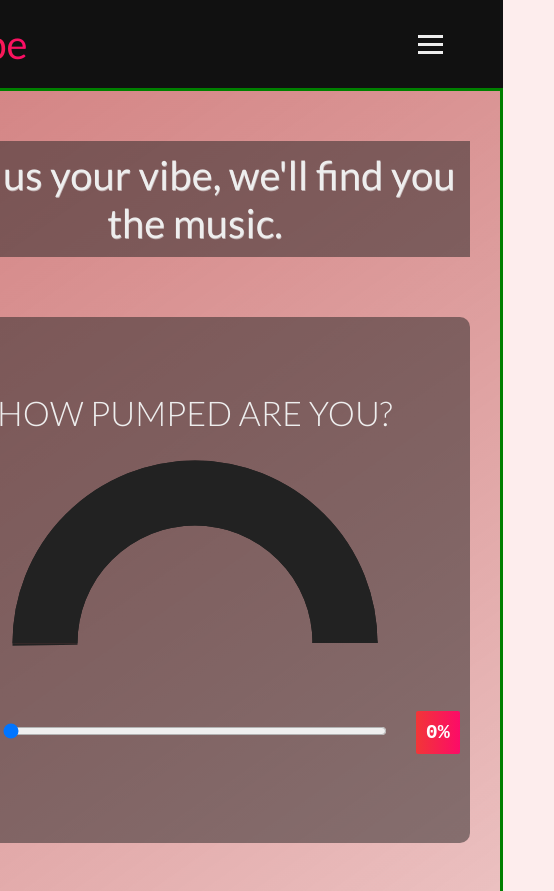
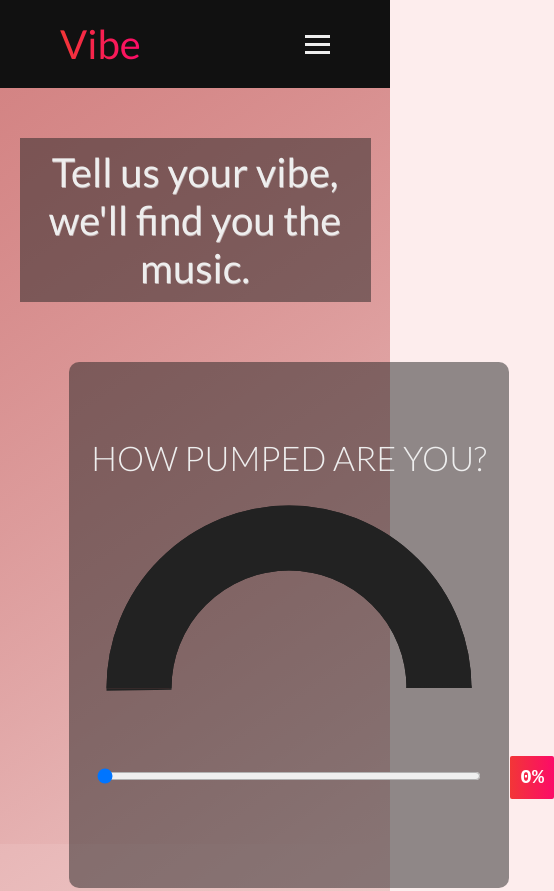
Before and after one commit to Rhys-Morris/vibe, a website with bundled scripts: page app/pages/gauge-page.html in a window 390 px wide. Shown: the top 891 px of the page, 554 px wide, since content can reach past the window. Built offline with nearby package versions, Linux system fonts and the light colour scheme.

Commit message:
fixes the gauge page sizing bug + adds conditional change of the gauge radius

```diff
--- a/app/index.js
+++ b/app/index.js
@@ -1,8 +1,4 @@
 import { initialise } from "./modules/api.js";
-
-const heroCta = document.querySelector(".hero__cta");
-heroCta.addEventListener("click", initialise);
-
 
 // hamburger nav menu
 const hamburger = document.querySelector(".hamburger");
@@ -11,6 +7,11 @@ const navMenu = document.querySelector(".nav__nav-list");
 hamburger.addEventListener("click", mobileMenu);
 
 function mobileMenu() {
+    console.log("here")
     hamburger.classList.toggle("active");
     navMenu.classList.toggle("active");
 }
+
+
+const heroCta = document.querySelector(".hero__cta");
+heroCta.addEventListener("click", initialise);
--- a/app/modules/svg.js
+++ b/app/modules/svg.js
@@ -1,5 +1,6 @@
 /* Set radius for all circles */
-const r = 150;
+console.log(window.screen.width);
+const r = window.screen.width >= 550 ? 150 : 100;
 const circles = document.querySelectorAll(".circle");
 const total_circles = circles.length;
 for (let i = 0; i < total_circles; i++) {
--- a/app/pages/gauge-page.html
+++ b/app/pages/gauge-page.html
@@ -137,7 +137,7 @@
     <footer class="footer">
       <p class="footer__copy">&copy; Vibe 2021</p>
     </footer>
-    <script type="module" src="../modules/randomPlaylist.js"></script>
+    <script src="../index.js" type="module"></script>
     <script src="../modules/fav-music.js" type="module"></script>
     <script src="../modules/svg.js"></script>
     <script src="../modules/gauge.js" type="module"></script>
--- a/app/stylesheets/base.scss
+++ b/app/stylesheets/base.scss
@@ -16,13 +16,17 @@ html {
   flex-direction: column;
   align-items: center;
   background-color: #fdeded;
+  box-sizing: border-box;
+  width: 100%;
+  height: 100%;
 }
 
 body {
   font-size: 1.6rem;
   background: linear-gradient(145deg, #d38383, #fdeded);
   // Define body size on desktops
-  min-width: 100vw;
+  width: 100%;
+  height: 100%;
   // background: linear-gradient(250deg, rgb(58,173, 217), rgb(82,196,118));
 }
 
--- a/app/stylesheets/gauge-page.scss
+++ b/app/stylesheets/gauge-page.scss
@@ -1,6 +1,6 @@
 .section--gauge {
   width: 100%;
-  height: auto;
+  min-height: 86.5vh;
   display: flex;
   flex-direction: column;
   align-items: center;
@@ -10,10 +10,9 @@
       rgba(253, 237, 237, 0.5)
     ),
     url(./img/mood.jpg);
-  background-position: center top;
+  background-position: center;
   background-size: cover;
   color: #eee;
-  border: 3px solid green;
 
   h1 {
     width: 90%;
@@ -34,6 +33,7 @@
 }
 
 .gauges {
+  width: 80%;
   display: flex;
   flex-direction: row;
   flex-wrap: wrap;
@@ -59,6 +59,10 @@
   border-radius: 1rem;
   h2 {
     margin-bottom: 1rem;
+  }
+  @media screen and (max-width: 500px) { // phone
+    padding-left: 2rem;
+    padding-right: 2rem;
   }
 }
 // external fonts
```
Also changed, not shown: app/index.css, 1 other file.
